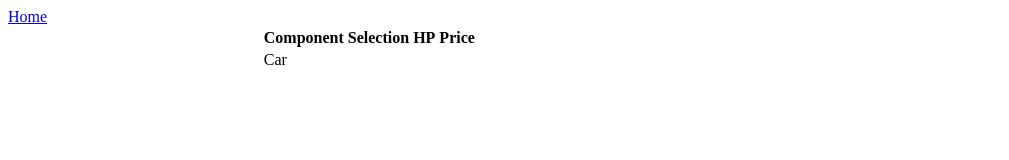
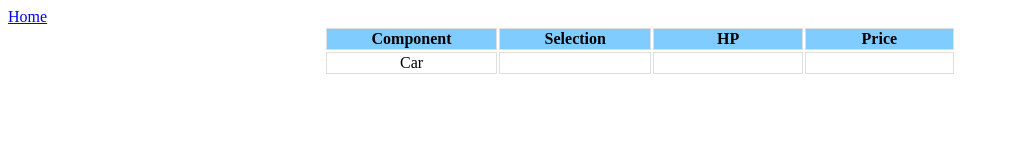
Before and after one commit to CoulterStutz/CarPartPicker, a plain HTML site: page list/index.html in a window 1280 px wide. Shown: the whole page, without its empty margins (0-1009 px from the left). Drawn offline with Linux system fonts and the light colour scheme.

Commit message:
[STYLE]: STYLEIZE TABLES

```diff
--- a/list/style.css
+++ b/list/style.css
@@ -1,4 +1,38 @@
-.tablewrapper{
+.carbuilder {
+    overflow: auto;
     margin: auto;
-    width: 60%;
+    width: 50%;
 }
+
+.carbuilder table {
+    border: 1px solid #dededf;
+    height: 100%;
+    width: 100%;
+    table-layout: fixed;
+    border-collapse: collapse;
+    border-spacing: 0px;
+    text-align: center;
+}
+
+.carbuilder caption {
+    caption-side: top;
+    text-align: left;
+}
+
+.carbuilder th {
+    border: 1px solid #dededf;
+    background-color: #80ccff;
+    color: #000000;
+    padding-top: 1px;
+    padding-bottom: 1px;
+    width: 10%;
+}
+
+.carbuilder td {
+    border: 1px solid #dededf;
+    background-color: #ffffff;
+    color: #000000;
+    text-align: center;
+    width: 10%;
+    padding: 1px;
+}
```
